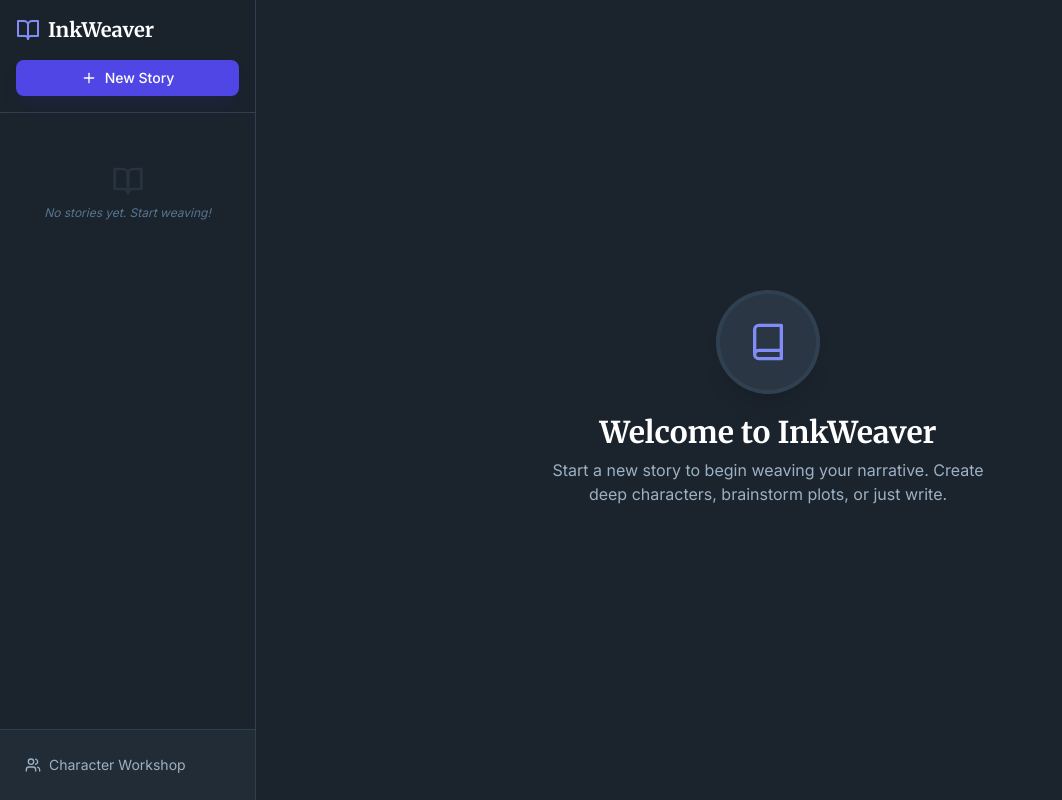
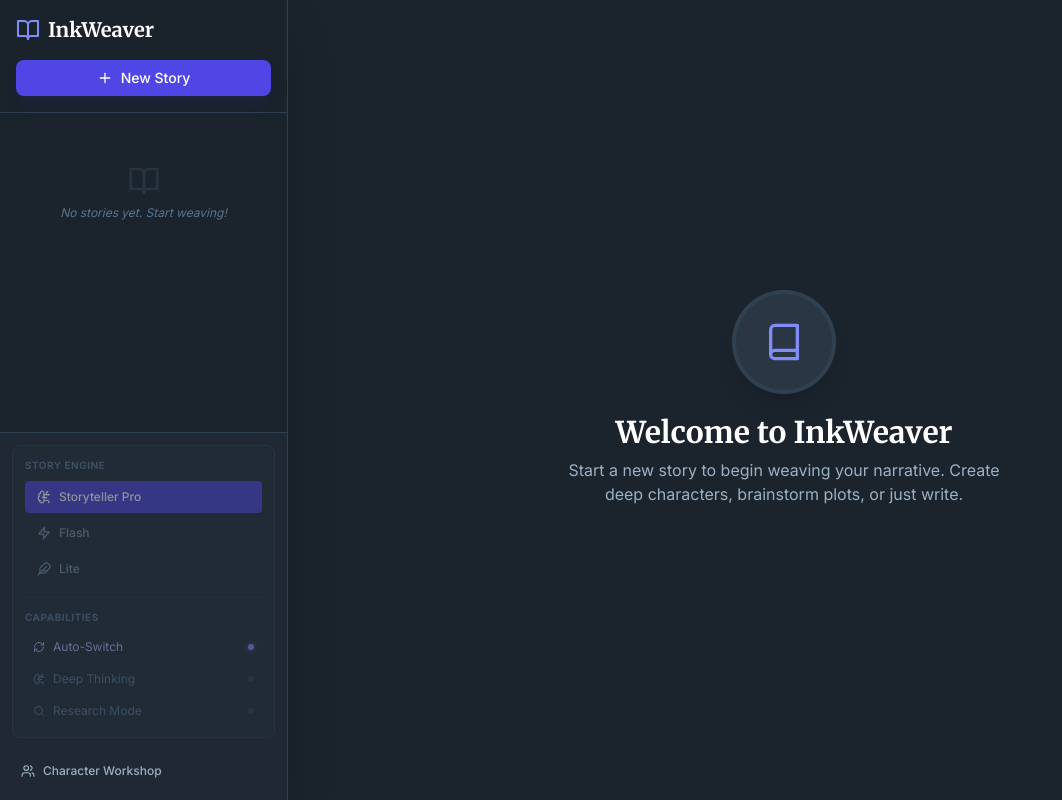
Before and after one commit to danglinh9623-svg/InkWeaver_1, a React (Vite) app: page / in a window 1280 px wide. Shown: the whole page, without its empty margins (0-1062 px from the left). Built offline with nearby package versions, Linux system fonts and the light colour scheme.

Commit message:
Update Sidebar.tsx

```diff
--- a/src/components/Sidebar.tsx
+++ b/src/components/Sidebar.tsx
@@ -1,10 +1,13 @@
 import React, { useMemo } from 'react';
-import { ChatSession } from '../types';
+import { ChatSession, ModelConfig, DEFAULT_MODEL_CONFIG } from '../types';
 import { Plus, MessageSquare, Users, Trash2, BookOpen, Download, Smartphone } from 'lucide-react';
+import ModelSettings from './ModelSettings';
 
 interface SidebarProps {
   sessions: ChatSession[];
   currentSessionId: string | null;
+  currentModelConfig?: ModelConfig;
+  onUpdateModelConfig: (config: ModelConfig) => void;
   onSelectSession: (id: string) => void;
   onNewSession: () => void;
   onDeleteSession: (id: string) => void;
@@ -18,6 +21,8 @@ interface SidebarProps {
 const Sidebar: React.FC<SidebarProps> = ({
   sessions,
   currentSessionId,
+  currentModelConfig,
+  onUpdateModelConfig,
   onSelectSession,
   onNewSession,
   onDeleteSession,
@@ -28,6 +33,7 @@ const Sidebar: React.FC<SidebarProps> = ({
   isOpen
 }) => {
 
+  // Group sessions by date category
   const groupedSessions = useMemo(() => {
     const today = new Date();
     today.setHours(0, 0, 0, 0);
@@ -109,7 +115,8 @@ const Sidebar: React.FC<SidebarProps> = ({
   const groupKeys: (keyof typeof groupedSessions)[] = ['Today', 'Yesterday', 'Previous 7 Days', 'Older Stories'];
 
   return (
-    <div className="w-64 bg-ink-950 border-r border-ink-800 flex flex-col h-full shrink-0 transition-all duration-300">
+    <div className="w-72 bg-ink-950 border-r border-ink-800 flex flex-col h-full shrink-0 transition-all duration-300 shadow-2xl z-50">
+      {/* Header */}
       <div className="p-4 border-b border-ink-800 bg-ink-950/50">
         <h1 className="text-xl font-serif font-bold text-white flex items-center gap-2 mb-4">
           <BookOpen className="w-6 h-6 text-indigo-400" />
@@ -124,7 +131,8 @@ const Sidebar: React.FC<SidebarProps> = ({
         </button>
       </div>
 
-      <div className="flex-1 overflow-y-auto p-3 space-y-4">
+      {/* Session List */}
+      <div className="flex-1 overflow-y-auto p-3 space-y-4 min-h-0">
         {sessions.length === 0 && (
           <div className="flex flex-col items-center justify-center py-10 text-ink-500 space-y-2">
             <BookOpen className="w-8 h-8 opacity-20" />
@@ -149,23 +157,36 @@ const Sidebar: React.FC<SidebarProps> = ({
         })}
       </div>
 
-      <div className="p-4 border-t border-ink-800 bg-ink-900/50 space-y-2">
+      {/* Settings & Tools Footer */}
+      <div className="p-3 border-t border-ink-800 bg-ink-900/30 space-y-3">
+
+        {/* Model Settings Embedded */}
+        <div className="space-y-1">
+           <ModelSettings
+              config={currentModelConfig || DEFAULT_MODEL_CONFIG}
+              onUpdateConfig={onUpdateModelConfig}
+              disabled={!currentSessionId}
+           />
+        </div>
+
+        <div className="flex flex-col gap-1 pt-1">
           {showInstallButton && onInstallApp && (
             <button
               onClick={onInstallApp}
-            className="w-full flex items-center gap-2 text-emerald-400 hover:text-white hover:bg-emerald-900/30 p-2 rounded-lg transition-colors text-sm border border-emerald-900/50"
+              className="w-full flex items-center gap-2 text-emerald-400 hover:text-white hover:bg-emerald-900/30 p-2 rounded-lg transition-colors text-xs font-medium border border-emerald-900/50"
             >
-            <Smartphone className="w-4 h-4" />
+              <Smartphone className="w-3.5 h-3.5" />
               Install App
             </button>
           )}
           <button
             onClick={onToggleCharacterPanel}
-          className="w-full flex items-center gap-2 text-ink-300 hover:text-white hover:bg-ink-800 p-2 rounded-lg transition-colors text-sm border border-transparent hover:border-ink-700"
+            className="w-full flex items-center gap-2 text-ink-300 hover:text-white hover:bg-ink-800 p-2 rounded-lg transition-colors text-xs font-medium border border-transparent hover:border-ink-700"
           >
-          <Users className="w-4 h-4" />
+            <Users className="w-3.5 h-3.5" />
             Character Workshop
           </button>
+        </div>
       </div>
     </div>
   );
```
Lines whose indentation alone changed are shown as unchanged.
